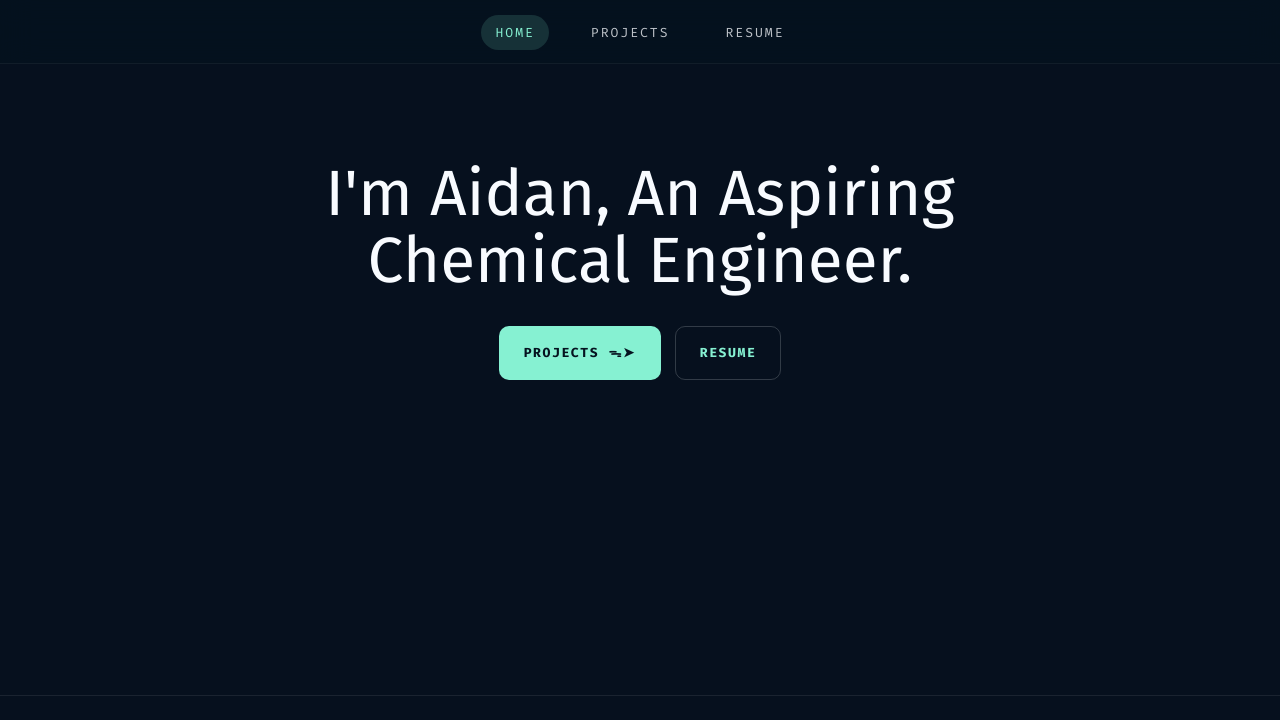
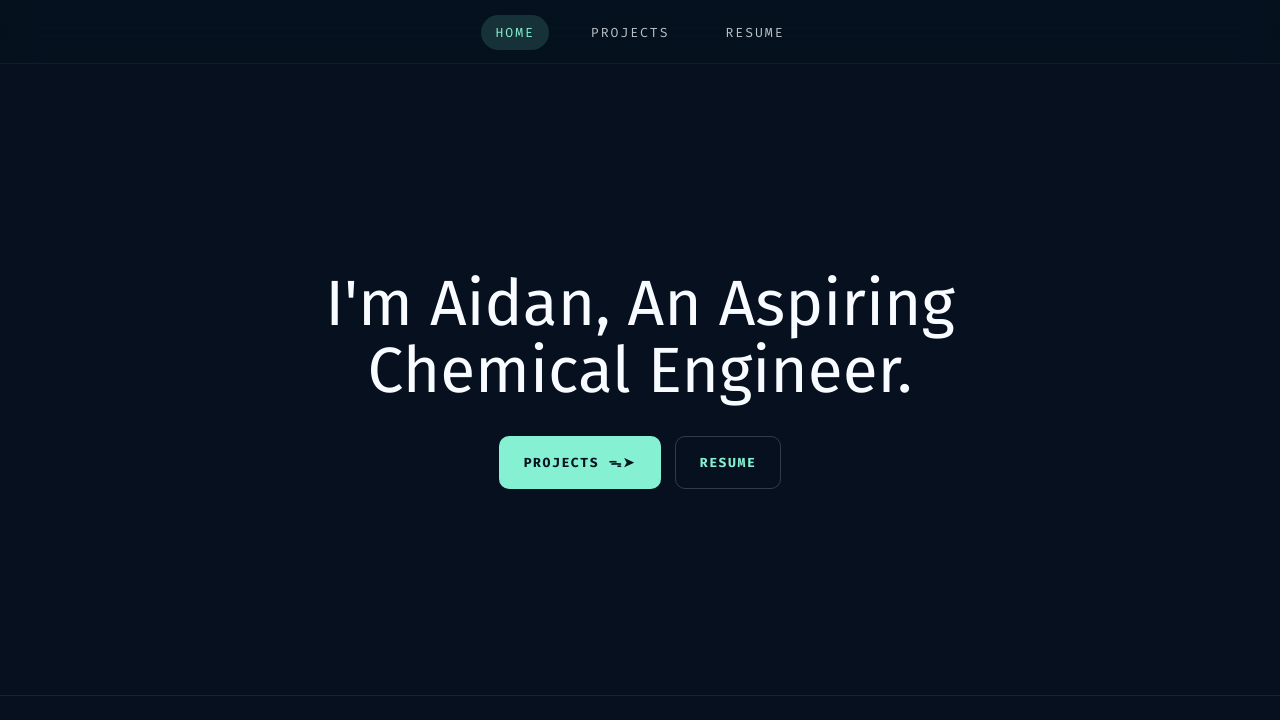
Before and after one commit to Aidan-Mulligan/site, a plain HTML site: page index.html in a window 1280 px wide. Shown: the top 720 px of the page. Drawn offline with nearby package versions, Linux system fonts and the light colour scheme; a web font is replaced by a local one.

Commit message:
updated resume and spacing of index

```diff
--- a/style.css
+++ b/style.css
@@ -48,7 +48,11 @@ body {
   50% { background-position: 8% 4%, 92% 26%, 50% 56%; }
 }
 
-main { flex: 1; }
+main {
+  flex: 1;
+  display: flex;
+  flex-direction: column;
+}
 a { color: var(--accent); text-decoration: none; transition: opacity var(--transition); }
 a:hover { opacity: 0.86; }
 .container { max-width: var(--max-width); margin: 0 auto; padding: 0 32px; }
@@ -190,8 +194,13 @@ nav {
 
 /* Hero */
 .hero {
-  padding: 96px 0 80px;
+  flex: 1;
+  display: flex;
+  flex-direction: column;
+  align-items: center;
+  justify-content: center;
   text-align: center;
+  padding: 0;
 }
 
 .hero h1 {
```
Also changed, not shown: 1 other file.
